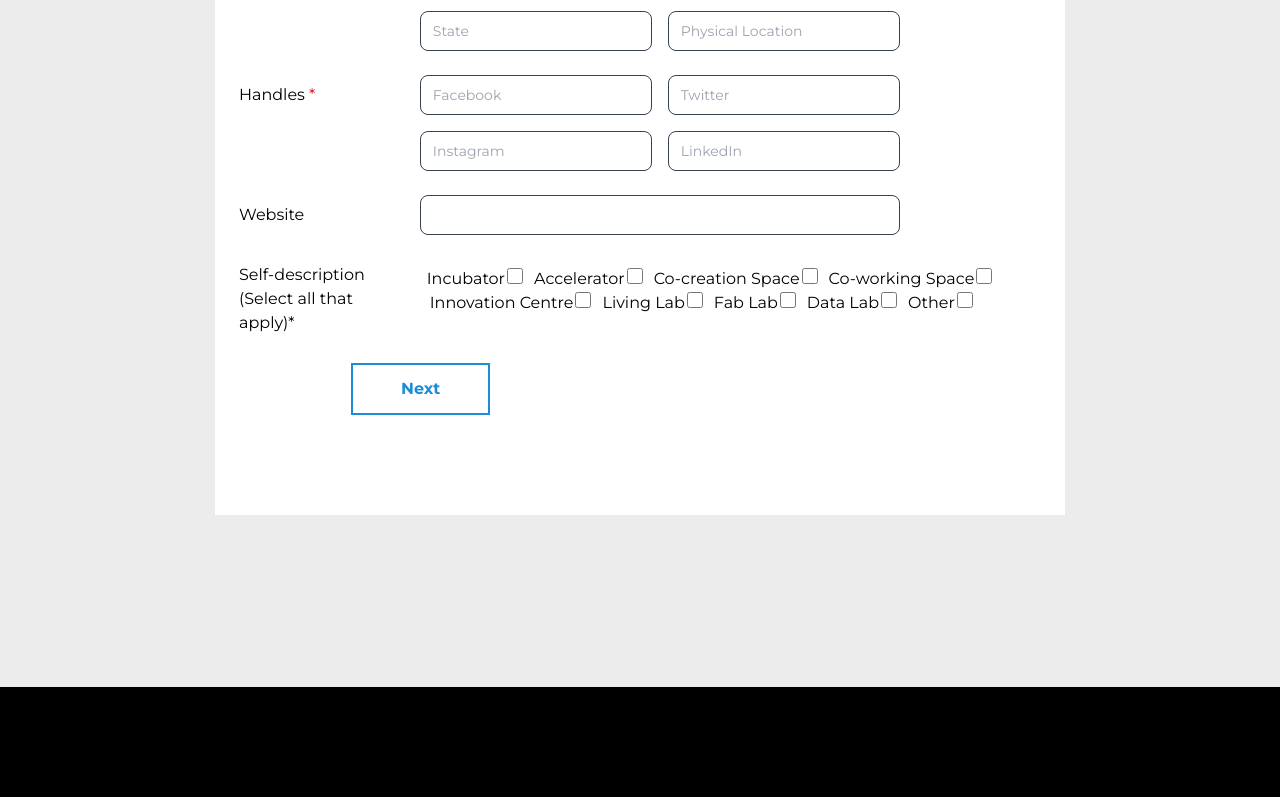
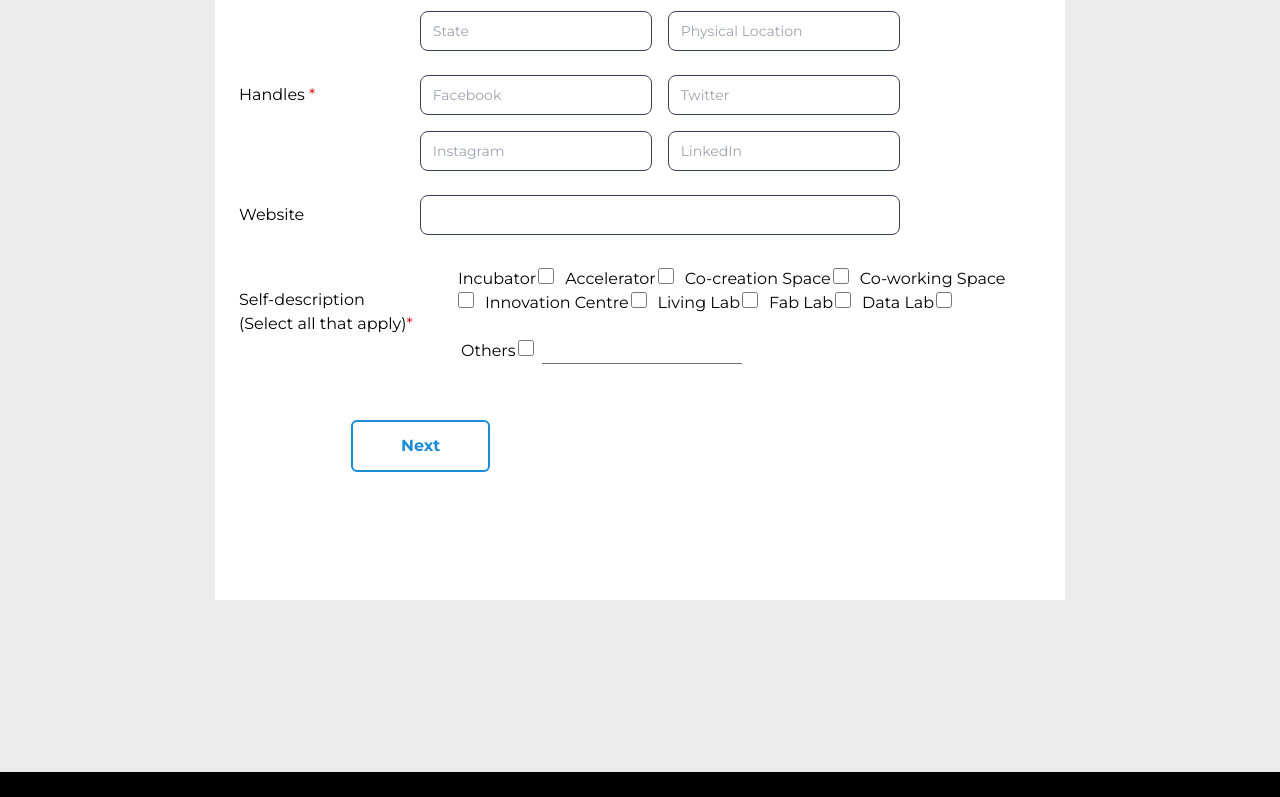
Before and after one commit to nHubNg/NNIA, a React (Vite) app: page /joinUs in a window 1280 px wide. Shown: the part 3922-4719 px from the top of the page. Built offline with nearby package versions, Linux system fonts and the light colour scheme.

Commit message:
Join us desktop

```diff
--- a/src/pages/joinUs/index.jsx
+++ b/src/pages/joinUs/index.jsx
@@ -61,7 +61,7 @@ const JoinUs = () => {
 
           <form
             action=""
-            className="mt-[80px] mx-auto space-y-6 max-w-[850px] h-[800px] bg-white pt-[48px] pl-6"
+            className="mt-[80px] mx-auto pb-[10rem] space-y-6 max-w-[850px] bg-white pt-[48px] pl-6"
           >
             <Input
               asterisk={<span className="text-formAsterisk">*</span>}
@@ -108,10 +108,11 @@ const JoinUs = () => {
 
             <Input text="Website" type="text" name="Website" />
 
-            <div className="w-[94%] flex justify-between items-center gap-[1.4rem]">
+            <div className="w-[94%] flex justify-between items-center gap-[1.4rem] mb-[22rem]">
               <label htmlFor="" for="input" className=" w-[35ch]">
                 Self-description <br />
-                (Select all that apply)*
+                (Select all that apply)
+                <span className="text-formAsterisk">*</span>
               </label>
               <div className="mt-2">
                 <Checkbox text="Incubator" id="Incubator" name="Incubator" />
@@ -138,12 +139,17 @@ const JoinUs = () => {
                 <Checkbox text="Living Lab" id="Living-Lab" name="Living-Lab" />
                 <Checkbox text="Fab Lab" id="Fab-Lab" name="Fab-Lab" />
                 <Checkbox text="Data Lab" id="Data-Lab" name="Data-Lab" />
-                <Checkbox text="Other" id="Other" name="Other" />
-                <input type="text" />
+                <br />
+                <br />
+                <Checkbox text="Others" id="Others" name="Others" />
+                <input
+                  className="pl-2 border-b-[1px] border-gray-500 focus:outline-none"
+                  type="text"
+                />
               </div>
             </div>
 
-            <button className="ml-[7rem] mt-[21em] py-3 px-12 font-bold text-twitterBlue border-2 border-twitterBlue">
+            <button className="translate-y-8 ml-[7rem] py-3 px-12 rounded-md font-bold text-twitterBlue border-2 border-twitterBlue">
               Next
             </button>
           </form>
```
